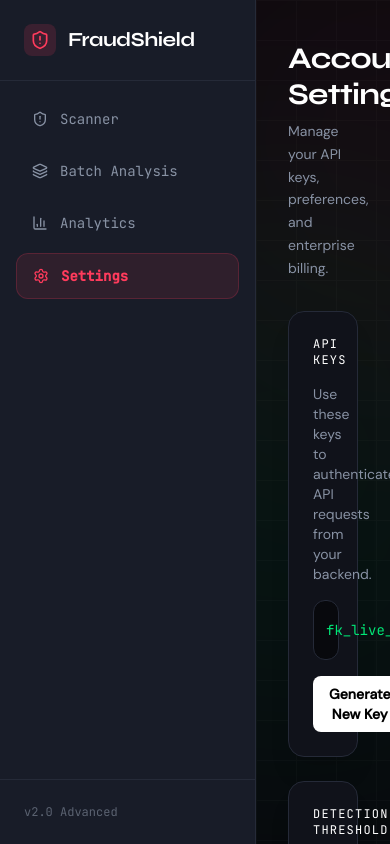
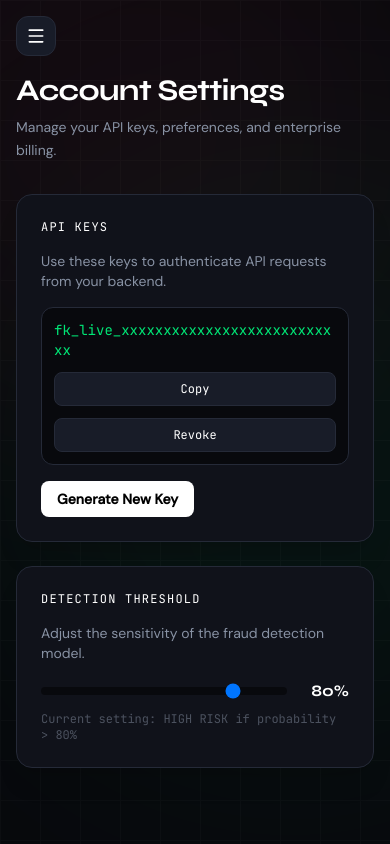
Before and after one commit to tishajeswani33/Fraud-detector, a React (Vite) app in the folder frontend/: page /settings in a window 390 px wide. Shown: the top 844 px of the page. Built offline with nearby package versions, Linux system fonts and the light colour scheme.

Commit message:
feat: make UI fully mobile responsive with hamburger sidebar

```diff
--- a/frontend/src/components/Layout.tsx
+++ b/frontend/src/components/Layout.tsx
@@ -1,7 +1,10 @@
+import { useState } from 'react';
 import { Outlet, NavLink } from 'react-router-dom';
-import { ShieldAlert, BarChart3, Layers, Settings } from 'lucide-react';
+import { ShieldAlert, BarChart3, Layers, Settings, Menu, X } from 'lucide-react';
 
 export function Layout() {
+  const [sidebarOpen, setSidebarOpen] = useState(false);
+
   const navItems = [
     { to: '/', label: 'Scanner', icon: ShieldAlert },
     { to: '/batch', label: 'Batch Analysis', icon: Layers },
@@ -11,8 +14,29 @@ export function Layout() {
 
   return (
     <div className="min-h-screen bg-void text-text flex">
+      {/* Mobile Menu Button */}
+      <button
+        onClick={() => setSidebarOpen(!sidebarOpen)}
+        className="md:hidden fixed top-4 left-4 z-50 w-10 h-10 rounded-xl bg-surface border border-border flex items-center justify-center text-white hover:bg-border transition-colors"
+      >
+        {sidebarOpen ? <X className="w-5 h-5" /> : <Menu className="w-5 h-5" />}
+      </button>
+
+      {/* Mobile overlay */}
+      {sidebarOpen && (
+        <div
+          className="md:hidden fixed inset-0 bg-black/60 z-30 backdrop-blur-sm"
+          onClick={() => setSidebarOpen(false)}
+        />
+      )}
+
       {/* Sidebar */}
-      <aside className="w-64 border-r border-border bg-surface flex flex-col fixed inset-y-0 z-20">
+      <aside
+        className={`w-64 border-r border-border bg-surface flex flex-col fixed inset-y-0 z-40
+          transition-transform duration-300 ease-in-out
+          ${sidebarOpen ? 'translate-x-0' : '-translate-x-full'}
+          md:translate-x-0`}
+      >
         <div className="p-6 flex items-center gap-3 border-b border-border">
           <div className="w-8 h-8 rounded-lg bg-danger/15 flex items-center justify-center">
             <ShieldAlert className="w-5 h-5 text-danger" />
@@ -24,6 +48,7 @@ export function Layout() {
             <NavLink
               key={to}
               to={to}
+              onClick={() => setSidebarOpen(false)}
               className={({ isActive }) =>
                 `flex items-center gap-3 px-4 py-3 rounded-xl font-mono text-sm transition-all duration-200 ${
                   isActive
@@ -43,8 +68,8 @@ export function Layout() {
       </aside>
 
       {/* Main Content */}
-      <main className="flex-1 ml-64 p-8 relative min-h-screen overflow-y-auto">
-        <div className="fixed inset-0 pointer-events-none overflow-hidden ml-64">
+      <main className="flex-1 md:ml-64 p-4 sm:p-6 md:p-8 relative min-h-screen overflow-y-auto pt-16 md:pt-8">
+        <div className="fixed inset-0 pointer-events-none overflow-hidden md:ml-64">
           <div className="absolute -top-40 -left-40 w-[600px] h-[600px] rounded-full bg-danger/5 blur-[120px]" />
           <div className="absolute top-40 right-[-200px] w-[600px] h-[600px] rounded-full bg-safe/5 blur-[120px]" />
           <div
--- a/frontend/src/components/ResultCard.tsx
+++ b/frontend/src/components/ResultCard.tsx
@@ -46,7 +46,7 @@ export function ResultCard({ data }: ResultCardProps) {
 
   return (
     <div
-      className={`animate-slide-up rounded-2xl border bg-surface p-6 shadow-2xl ${borderColor}`}
+      className={`animate-slide-up rounded-2xl border bg-surface p-4 sm:p-6 shadow-2xl ${borderColor}`}
     >
       {/* Header */}
       <div className="flex items-center justify-between mb-6">
@@ -78,7 +78,7 @@ export function ResultCard({ data }: ResultCardProps) {
 
       {/* Visualizations: Gauges + Charts */}
       <div className="my-8 space-y-8">
-        <div className="flex gap-6 justify-center">
+        <div className="flex flex-col sm:flex-row gap-6 justify-center items-center">
           <RadialGauge
             probability={data.fraud_probability}
             label="Fraud"
@@ -92,8 +92,8 @@ export function ResultCard({ data }: ResultCardProps) {
         </div>
 
         {/* Charts Container */}
-        <div className="grid grid-cols-2 gap-4 h-64 mt-6">
-          <div className="bg-void/50 rounded-xl border border-border/60 p-4 flex flex-col">
+        <div className="grid grid-cols-1 sm:grid-cols-2 gap-4 h-auto sm:h-64 mt-6">
+          <div className="bg-void/50 rounded-xl border border-border/60 p-4 flex flex-col min-h-[200px]">
             <h3 className="text-muted text-xs font-mono uppercase tracking-wider mb-2 text-center">Probability Distribution</h3>
             <div className="flex-1">
               <ResponsiveContainer width="100%" height="100%">
@@ -123,7 +123,7 @@ export function ResultCard({ data }: ResultCardProps) {
             </div>
           </div>
 
-          <div className="bg-void/50 rounded-xl border border-border/60 p-4 flex flex-col">
+          <div className="bg-void/50 rounded-xl border border-border/60 p-4 flex flex-col min-h-[200px]">
             <h3 className="text-muted text-xs font-mono uppercase tracking-wider mb-2 text-center">Comparison Bar</h3>
             <div className="flex-1">
               <ResponsiveContainer width="100%" height="100%">
--- a/frontend/src/pages/Settings.tsx
+++ b/frontend/src/pages/Settings.tsx
@@ -12,8 +12,8 @@ export function Settings() {
         <div className="rounded-2xl border border-border bg-panel p-6 shadow-xl">
           <h3 className="text-white font-mono uppercase tracking-widest text-xs mb-4">API Keys</h3>
           <p className="text-muted text-sm mb-4">Use these keys to authenticate API requests from your backend.</p>
-          <div className="flex items-center gap-4 bg-void border border-border rounded-xl p-3">
-            <code className="text-safe text-sm flex-1">fk_live_xxxxxxxxxxxxxxxxxxxxxxxxxxx</code>
+          <div className="flex flex-col sm:flex-row items-stretch sm:items-center gap-3 sm:gap-4 bg-void border border-border rounded-xl p-3">
+            <code className="text-safe text-sm flex-1 break-all">fk_live_xxxxxxxxxxxxxxxxxxxxxxxxxxx</code>
             <button className="px-4 py-2 bg-surface hover:bg-border border border-border rounded-lg text-xs font-mono text-white transition-colors">
               Copy
             </button>
```
